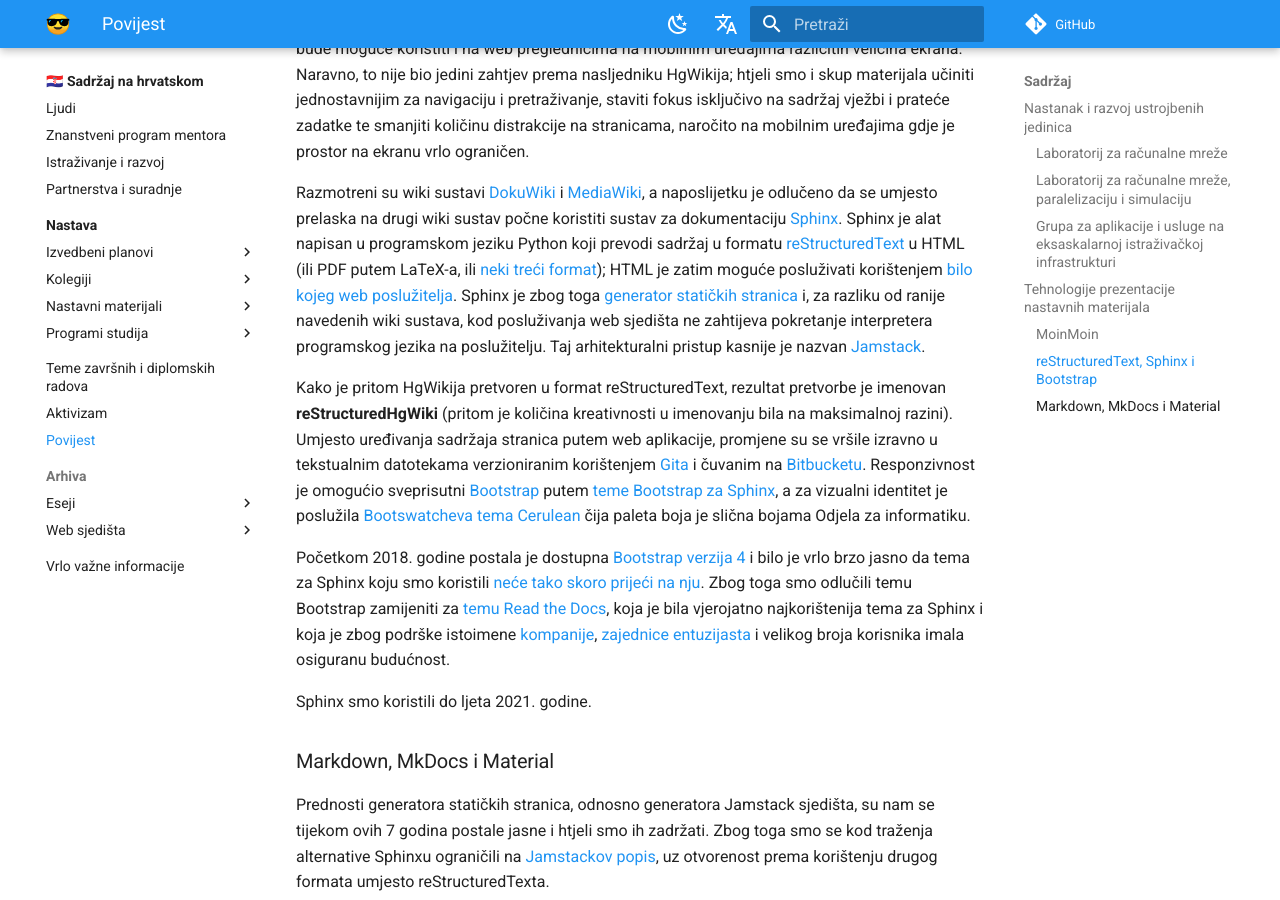
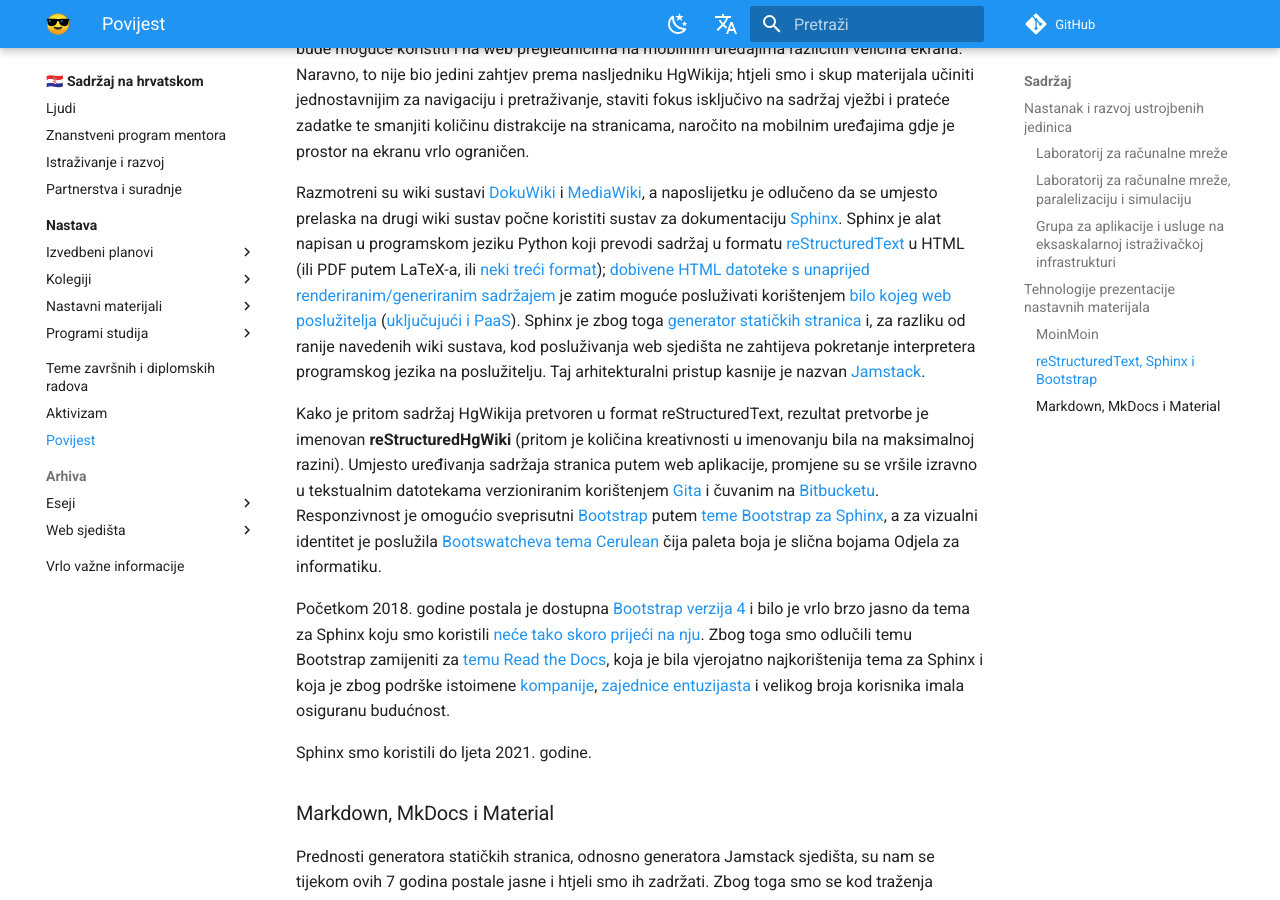
Before and after one commit to gaseri/website, an MkDocs documentation site: the page built from docs/hr/povijest.md, in a window 1280 px wide and 900 px high, scrolled down 2363 px. Built offline with MkDocs 1.6.1 and Material for MkDocs 9.7.7, drawn with Linux system fonts in a browser that asks for light colours; comment, search, counter and statistics services are not loaded.

Commit message:
Added more links to history

```diff
--- a/docs/hr/povijest.md
+++ b/docs/hr/povijest.md
@@ -40,9 +40,9 @@
 
 Kako bismo studentima omogućili da uče kad žele, gdje žele i s kojih god uređaja žele, postavili smo temeljni zahtjev prema nasljedniku HgWikija da bude potpuno [responzivan](https://en.wikipedia.org/wiki/Responsive_web_design), odnosno da ga bude moguće koristiti i na web preglednicima na mobilnim uređajima različitih veličina ekrana. Naravno, to nije bio jedini zahtjev prema nasljedniku HgWikija; htjeli smo i skup materijala učiniti jednostavnijim za navigaciju i pretraživanje, staviti fokus isključivo na sadržaj vježbi i prateće zadatke te smanjiti količinu distrakcije na stranicama, naročito na mobilnim uređajima gdje je prostor na ekranu vrlo ograničen.
 
-Razmotreni su wiki sustavi [DokuWiki](https://www.dokuwiki.org/) i [MediaWiki](https://www.mediawiki.org/), a naposlijetku je odlučeno da se umjesto prelaska na drugi wiki sustav počne koristiti sustav za dokumentaciju [Sphinx](https://www.sphinx-doc.org/). Sphinx je alat napisan u programskom jeziku Python koji prevodi sadržaj u formatu [reStructuredText](https://docutils.sourceforge.io/rst.html) u HTML (ili PDF putem LaTeX-a, ili [neki treći format](https://www.sphinx-doc.org/en/master/usage/builders/index.html)); HTML je zatim moguće posluživati korištenjem [bilo](https://httpd.apache.org/) [kojeg](https://nginx.org/) [web](https://h2o.examp1e.net/) [poslužitelja](https://www.lighttpd.net/). Sphinx je zbog toga [generator statičkih stranica](https://jamstack.org/generators/) i, za razliku od ranije navedenih wiki sustava, kod posluživanja web sjedišta ne zahtijeva pokretanje interpretera programskog jezika na poslužitelju. Taj arhitekturalni pristup kasnije je nazvan [Jamstack](https://jamstack.org/).
+Razmotreni su wiki sustavi [DokuWiki](https://www.dokuwiki.org/) i [MediaWiki](https://www.mediawiki.org/), a naposlijetku je odlučeno da se umjesto prelaska na drugi wiki sustav počne koristiti sustav za dokumentaciju [Sphinx](https://www.sphinx-doc.org/). Sphinx je alat napisan u programskom jeziku Python koji prevodi sadržaj u formatu [reStructuredText](https://docutils.sourceforge.io/rst.html) u HTML (ili PDF putem LaTeX-a, ili [neki treći format](https://www.sphinx-doc.org/en/master/usage/builders/index.html)); [dobivene HTML datoteke s unaprijed renderiranim/generiranim sadržajem](https://jamstack.org/glossary/pre-render/) je zatim moguće posluživati korištenjem [bilo](https://httpd.apache.org/) [kojeg](https://nginx.org/) [web](https://h2o.examp1e.net/) [poslužitelja](https://www.lighttpd.net/) ([uključujući](https://pages.github.com/) [i](https://www.netlify.com/) [PaaS](https://vercel.com/)). Sphinx je zbog toga [generator statičkih stranica](https://jamstack.org/glossary/ssg/) i, za razliku od ranije navedenih wiki sustava, kod posluživanja web sjedišta ne zahtijeva pokretanje interpretera programskog jezika na poslužitelju. Taj arhitekturalni pristup kasnije je nazvan [Jamstack](https://jamstack.org/).
 
-Kako je pritom HgWikija pretvoren u format reStructuredText, rezultat pretvorbe je imenovan **reStructuredHgWiki** (pritom je količina kreativnosti u imenovanju bila na maksimalnoj razini). Umjesto uređivanja sadržaja stranica putem web aplikacije, promjene su se vršile izravno u tekstualnim datotekama verzioniranim korištenjem [Gita](https://git-scm.com/) i čuvanim na [Bitbucketu](https://bitbucket.org/). Responzivnost je omogućio sveprisutni [Bootstrap](https://getbootstrap.com/) putem [teme Bootstrap za Sphinx](https://ryan-roemer.github.io/sphinx-bootstrap-theme/), a za vizualni identitet je poslužila [Bootswatcheva](https://bootswatch.com/) [tema Cerulean](https://bootswatch.com/cerulean/) čija paleta boja je slična bojama Odjela za informatiku.
+Kako je pritom sadržaj HgWikija pretvoren u format reStructuredText, rezultat pretvorbe je imenovan **reStructuredHgWiki** (pritom je količina kreativnosti u imenovanju bila na maksimalnoj razini). Umjesto uređivanja sadržaja stranica putem web aplikacije, promjene su se vršile izravno u tekstualnim datotekama verzioniranim korištenjem [Gita](https://git-scm.com/) i čuvanim na [Bitbucketu](https://bitbucket.org/). Responzivnost je omogućio sveprisutni [Bootstrap](https://getbootstrap.com/) putem [teme Bootstrap za Sphinx](https://ryan-roemer.github.io/sphinx-bootstrap-theme/), a za vizualni identitet je poslužila [Bootswatcheva](https://bootswatch.com/) [tema Cerulean](https://bootswatch.com/cerulean/) čija paleta boja je slična bojama Odjela za informatiku.
 
 Početkom 2018. godine postala je dostupna [Bootstrap verzija 4](https://getbootstrap.com/docs/4.0/) i bilo je vrlo brzo jasno da tema za Sphinx koju smo koristili [neće tako skoro prijeći na nju](https://github.com/ryan-roemer/sphinx-bootstrap-theme/issues/146). Zbog toga smo odlučili temu Bootstrap zamijeniti za [temu Read the Docs](https://sphinx-rtd-theme.readthedocs.io/), koja je bila vjerojatno najkorištenija tema za Sphinx i koja je zbog podrške istoimene [kompanije](https://readthedocs.com/), [zajednice entuzijasta](https://readthedocs.org/) i velikog broja korisnika imala osiguranu budućnost.
 
```
